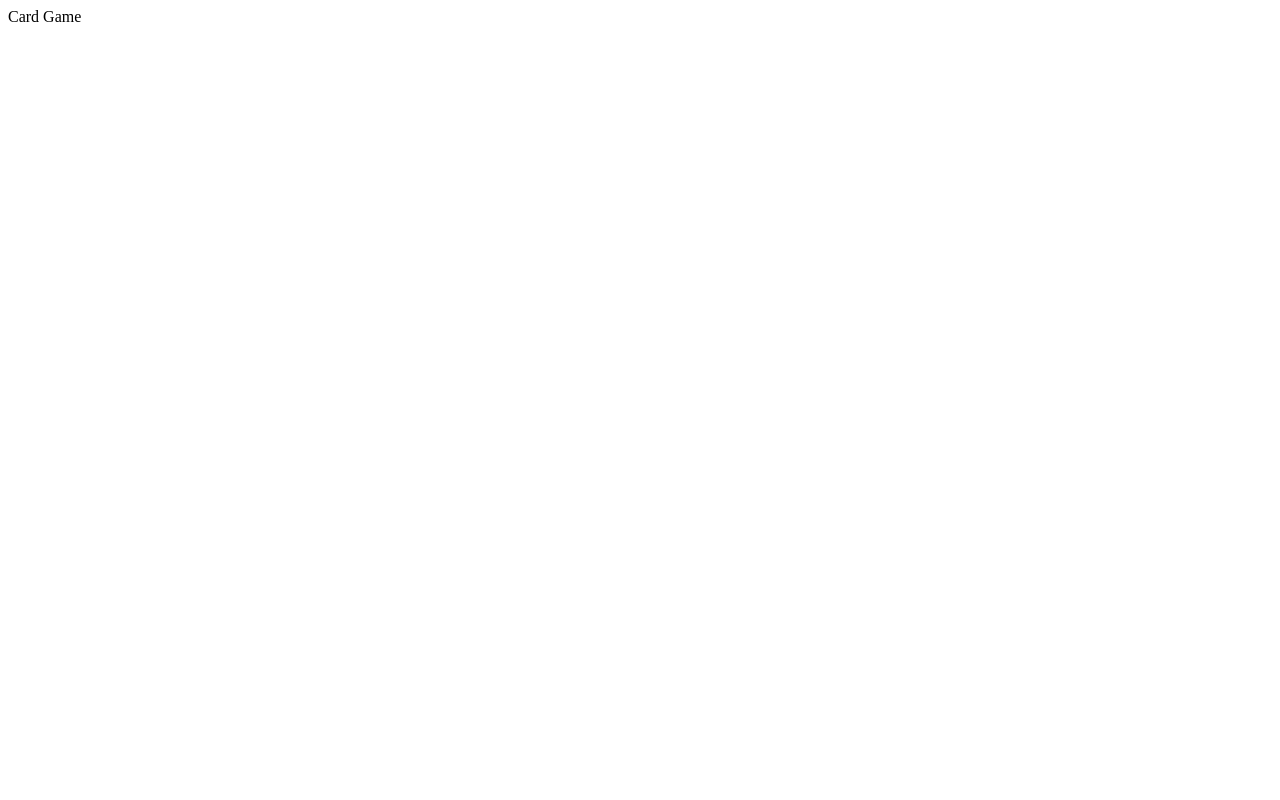
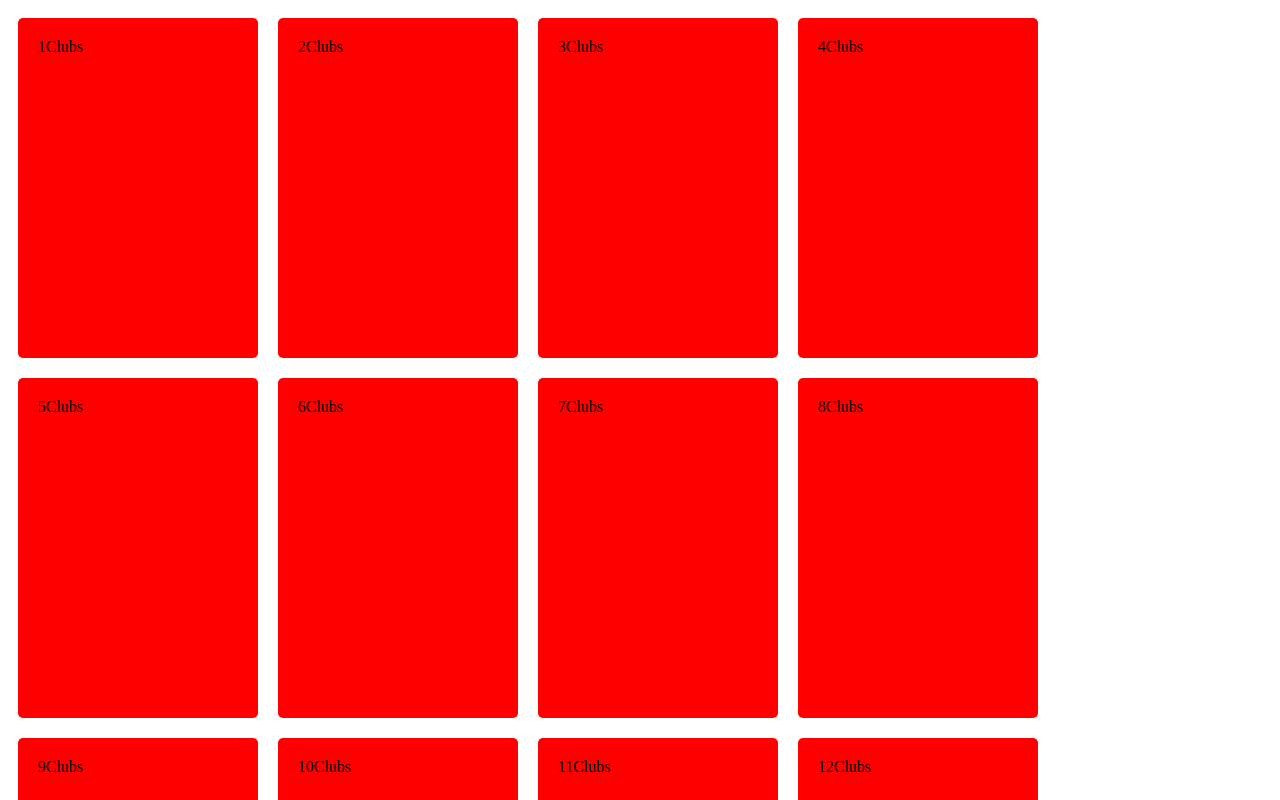
Before and after one commit to efosao/card-game, a Next.js app: page / in a window 1280 px wide. Shown: the top 800 px of the page. Built offline with nearby package versions, Linux system fonts and the light colour scheme.

Commit message:
add basic card components

```diff
--- /dev/null
+++ b/components/Card.module.css
@@ -0,0 +1,8 @@
+.card {
+  background-color: red;
+  border-radius: 5px;
+  margin: 10px;
+  padding: 20px;
+  height: 300px;
+  width: 200px;
+}
--- /dev/null
+++ b/components/Card.tsx
@@ -0,0 +1,12 @@
+import styles from "./Card.module.css";
+
+function Card({ value, suite }) {
+  return (
+    <div className={styles.card}>
+      {value}
+      {suite}
+    </div>
+  );
+}
+
+export default Card;
--- /dev/null
+++ b/pages/index.module.css
@@ -0,0 +1,4 @@
+.container {
+  display: flex;
+  flex-wrap: wrap;
+}
--- a/pages/index.tsx
+++ b/pages/index.tsx
@@ -1,11 +1,16 @@
-import main from "../src/index";
 import { useEffect } from "react";
+import { CardDeck } from "../src/index";
+import Card from "../components/Card";
+import styles from "./index.module.css";
+
+const deck = new CardDeck();
 
 function HomePage() {
-  useEffect(() => {
-    main();
-  }, []);
-  return <div>Card Game</div>;
+  useEffect(() => {}, []);
+  const cards = deck.cards.map(({ value, suite }) => (
+    <Card value={value} suite={suite} />
+  ));
+  return <div className={styles.container}>{cards}</div>;
 }
 
 export default HomePage;
```
